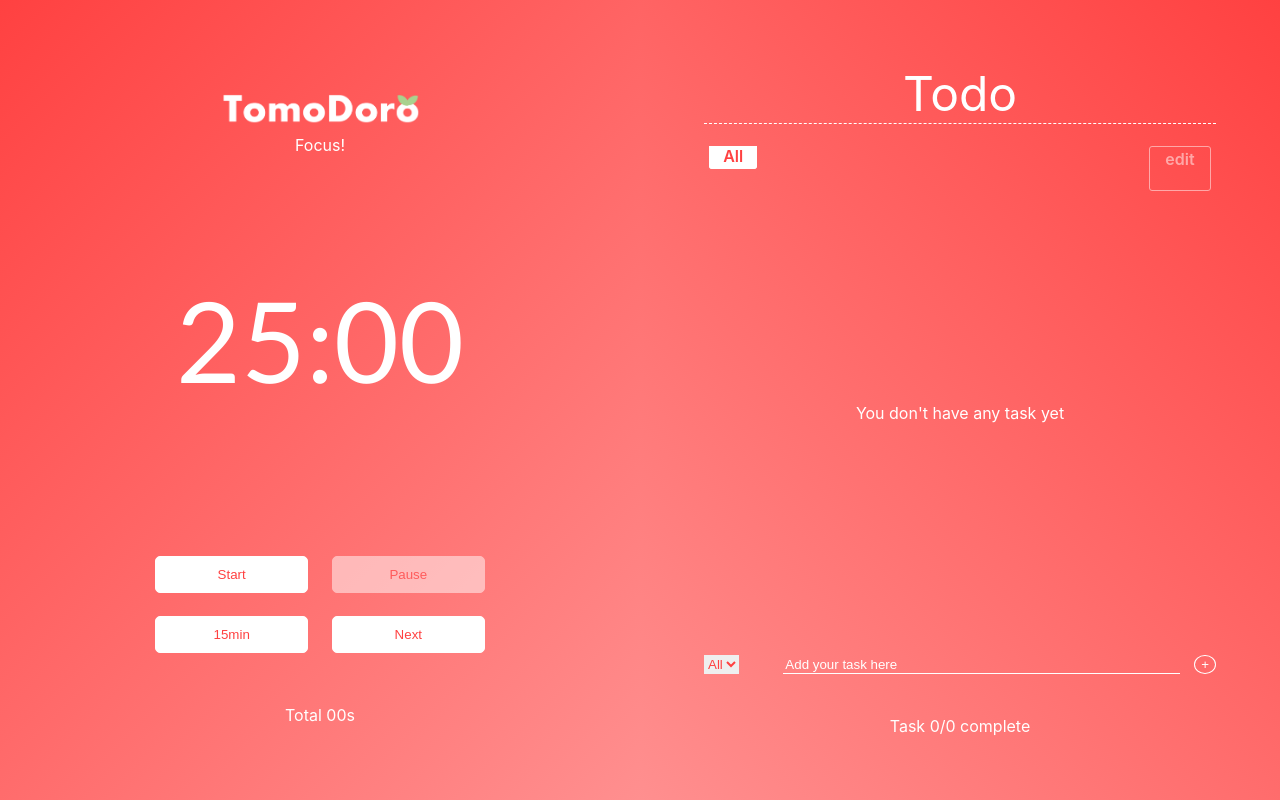
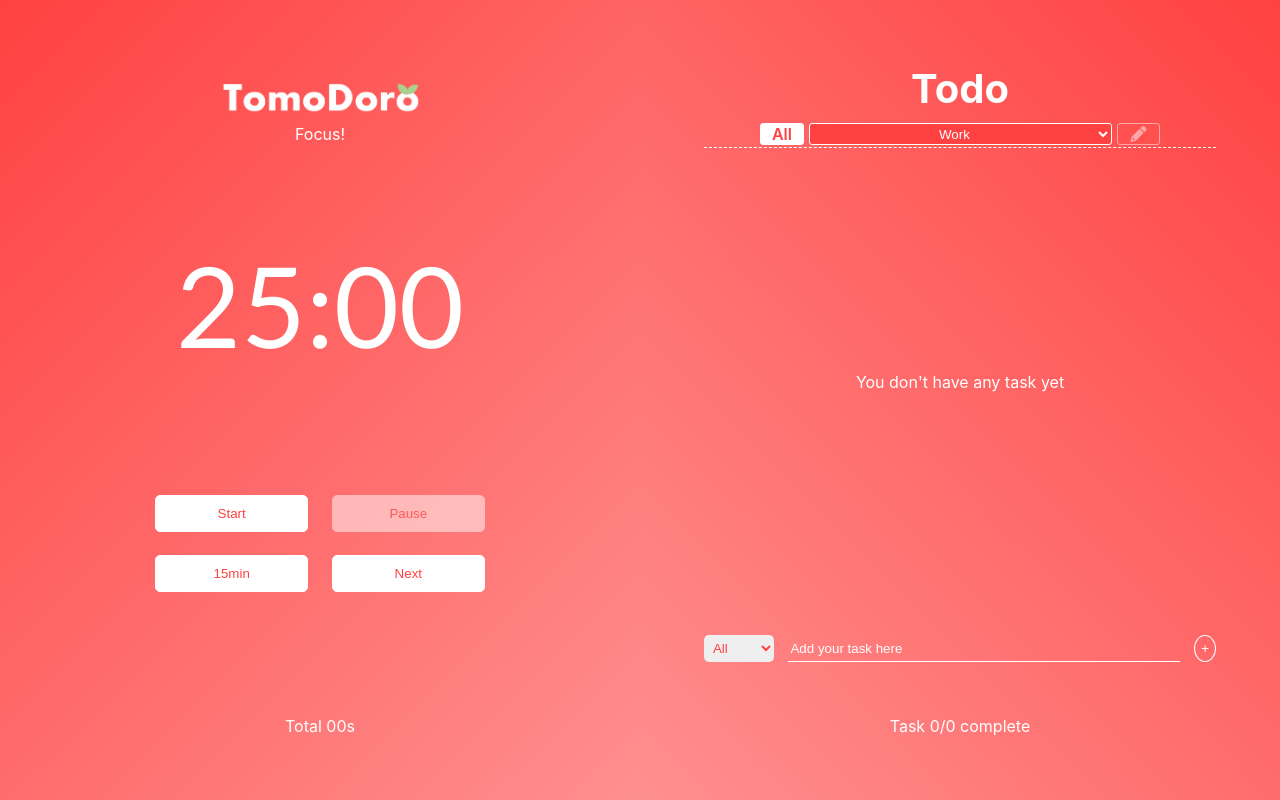
Before and after one commit to hoyeonii/pomodoro-timer-app, a React (Create React App) app: page / in a window 1280 px wide. Built offline with nearby package versions, Linux system fonts and the light colour scheme.

Commit message:
sortby category added

```diff
--- a/package.json
+++ b/package.json
@@ -13,6 +13,7 @@
     "react-dnd-html5-backend": "^16.0.1",
     "react-dom": "^18.0.0",
     "react-scripts": "5.0.1",
+    "react-slick": "^0.29.0",
     "web-vitals": "^2.1.4"
   },
   "scripts": {
--- a/src/App.js
+++ b/src/App.js
@@ -3,8 +3,6 @@ import React, { useEffect, useState } from "react";
 import "./App.css";
 import ViewTime from "./components/ViewTime";
 import Todo from "./components/Todo";
-import { Button } from "react-bootstrap";
-import Setting from "./components/Setting";
 function App() {
   window.onscroll = function () {
     console.log(window.innerHeight);
--- a/src/components/Setting.js
+++ /dev/null
@@ -1,33 +0,0 @@
-import React from "react";
-import { Modal, Button } from "react-bootstrap";
-
-function Setting({ show, onHide }) {
-  return (
-    <Modal
-      show={show}
-      onHide={onHide}
-      size="lg"
-      aria-labelledby="contained-modal-title-vcenter"
-      centered
-    >
-      <Modal.Header closeButton>
-        <Modal.Title id="contained-modal-title-vcenter">
-          Modal heading
-        </Modal.Title>
-      </Modal.Header>
-      <Modal.Body>
-        <h4>Centered Modal</h4>
-        <p>
-          Cras mattis consectetur purus sit amet fermentum. Cras justo odio,
-          dapibus ac facilisis in, egestas eget quam. Morbi leo risus, porta ac
-          consectetur ac, vestibulum at eros.
-        </p>
-      </Modal.Body>
-      <Modal.Footer>
-        <Button onClick={onHide}>Close</Button>
-      </Modal.Footer>
-    </Modal>
-  );
-}
-
-export default Setting;
--- a/src/components/Todo.js
+++ b/src/components/Todo.js
@@ -8,11 +8,13 @@ function Todo() {
   const [modeViewTodo, setmodeViewTodo] = useState(true);
   const [todoList, setTodoList] = useState([]);
   const [category, setCategory] = useState("All");
-  const [categoryList, setCategoryList] = useState([]);
+  const [categoryList, setCategoryList] = useState(["Work", "Life", "Family"]);
 
   return (
     <div className="todo">
-      <div className="todo-header">Todo</div>
+      <div className="todo-header">
+        <h1>Todo</h1>
+
         <div className="todo-options">
           <div className="todo-category">
             <label
@@ -32,25 +34,40 @@ function Todo() {
             >
               All
             </label>
-          {categoryList.map((el) => (
-            <label
-              onClick={() => {
+            {categoryList.length > 0 ? (
+              <select
+                onChange={(e) => {
                   setmodeViewTodo(true);
-                setCategory(el);
+                  setCategory(e.target.value);
                 }}
+                className="todo-category-select"
                 style={{
                   backgroundColor:
-                  modeViewTodo && category === el ? "white" : "transparent",
+                    modeViewTodo && category !== "All"
+                      ? "white"
+                      : "rgb(255, 65, 65)",
                   color:
-                  modeViewTodo && category === el
+                    modeViewTodo && category !== "All"
                       ? "rgb(255, 65, 65)"
                       : "white",
                   opacity: modeViewTodo ? 1 : 0.5,
                 }}
               >
+                {categoryList.map((el, i) => (
+                  <option
+                    key={i}
+                    className="todo-category-option"
+                    style={{
+                      opacity: modeViewTodo ? 1 : 0.5,
+                    }}
+                  >
                     {el}
-            </label>
+                  </option>
                 ))}
+              </select>
+            ) : (
+              <div></div>
+            )}
           </div>
           <label
             onClick={() => {
@@ -60,10 +77,12 @@ function Todo() {
               backgroundColor: !modeViewTodo ? "white" : "transparent",
               color: !modeViewTodo ? "rgb(255, 65, 65)" : "white",
               opacity: !modeViewTodo ? 1 : 0.5,
+              // height: "20px",
             }}
           >
-          edit
+            <i class="fa-solid fa-pencil"></i>
           </label>
+        </div>
       </div>
       {modeViewTodo ? (
         <EditTask
--- a/src/components/ViewTask.js
+++ b/src/components/ViewTask.js
@@ -14,13 +14,13 @@ function ViewTask({ category, todoList, setTodoList }) {
     setTodoList(updatedList);
   };
 
-  const handleUpdate = (id) => {
-    let updatedList = [...todoList];
-    updatedList.forEach((todo) => {
-      if (todo.id === id) {
-      }
-    });
-  };
+  // const handleUpdate = (id) => {
+  //   let updatedList = [...todoList];
+  //   updatedList.forEach((todo) => {
+  //     if (todo.id === id) {
+  //     }
+  //   });
+  // };
   return (
     <DragDropContext onDragEnd={handleDrop}>
       <Droppable droppableId="list-container">
@@ -90,17 +90,7 @@ function ViewTask({ category, todoList, setTodoList }) {
                         >
                           {item.task}
                         </div>
-                        <button
-                          style={{
-                            background: "none",
-                            border: "none",
-                            color: "white",
-                            cursor: "pointer",
-                          }}
-                          onClick={() => handleUpdate(item.id)}
-                        >
-                          <i class="fa-solid fa-pen"></i>
-                        </button>
+
                         <button
                           style={{
                             background: "none",
--- a/src/css/Todo.css
+++ b/src/css/Todo.css
@@ -11,26 +11,32 @@
 
 .todo-header {
   margin: 0 10%;
-  font-size: 3em;
   border-bottom: 1px dashed white;
 }
+h1 {
+  margin: 0;
+  margin-bottom: 10px;
+  font-size: 2.5rem;
+}
 .todo-options {
-  margin: 0 10%;
+  margin: 2px 10%;
   display: flex;
   justify-content: space-between;
 }
 .todo-category {
-  /* border: 1px solid aqua; */
+  display: flex;
+  justify-content: space-between;
   width: 100%;
-  height: 45px;
+  /* height: 45px; */
   text-align: left;
-  overflow-x: scroll;
+  /* overflow-x: scroll;
   overflow-y: hidden;
-  white-space: nowrap;
+  white-space: nowrap; */
   /* word-wrap: normal; */
 }
-.todo-category::-webkit-scrollbar {
-  width: 5px; /*스크롤바의 너비*/
+
+/* .todo-category::-webkit-scrollbar {
+  width: 2px;
 }
 
 .todo-category::-webkit-scrollbar-thumb {
@@ -38,15 +44,16 @@
   background-clip: padding-box;
   border: 7px solid transparent;
   border-radius: 20px 0;
-}
+} */
 
 .todo-options label {
   cursor: pointer;
   border: 1px solid white;
   border-radius: 3px;
-  padding: 2px 3%;
+  padding: 0px 3%;
   margin: 0 5px;
   font-weight: 600;
+  align-items: center;
 }
 .todo-category > label:last-child {
   opacity: 0.5;
@@ -54,6 +61,14 @@
 .todo-category > label:last-child:hover {
   opacity: 1;
 }
+.todo-category-select {
+  width: 100%;
+  border: 1px solid white;
+  border-radius: 3px;
+  text-align: center;
+  outline: none;
+}
+
 .todo-dndMessage {
   visibility: hidden;
 }
@@ -133,6 +148,8 @@ input[type="checkbox"]:checked .todo-check {
 .todo-select {
   color: rgb(255, 65, 65);
   border: none;
+  border-radius: 5px;
+  padding: 1%;
   outline: none;
 }
 .todo-addTask-input {
@@ -158,14 +175,13 @@ input[type="checkbox"]:checked .todo-check {
 
 @media screen and (max-width: 450px) {
   .todo-header {
-    font-size: 2em;
-    border-top: 1px dashed white;
-    border-bottom: none;
+    /* border-top: 1px dashed white;
+    border-bottom: none; */
     margin: 0;
   }
 
   .todo {
-    height: 65vh;
+    height: 100vh;
     /* padding: 4% 0; */
     display: flex;
     flex-direction: column;
--- a/src/css/ViewTime.css
+++ b/src/css/ViewTime.css
@@ -4,7 +4,7 @@
   padding: 5% 0;
   display: flex;
   flex-direction: column;
-  justify-content: space-around;
+  justify-content: space-between;
   /* background-color: rgb(253, 77, 77); */
   background: linear-gradient(135deg, rgb(255, 65, 65), rgb(255, 143, 143));
 }
@@ -16,7 +16,7 @@
   font-family: "Trebuchet MS", "Lucida Sans Unicode", "Lucida Grande",
     "Lucida Sans", Arial, sans-serif;
   font-size: 7em;
-  padding: 15% 0;
+  /* padding: 15% 0; */
 }
 
 .pomo-button {
@@ -43,7 +43,7 @@
 
 @media screen and (max-width: 450px) {
   .pomodoro {
-    height: 35vh;
+    height: 100vh;
   }
 
   .pomo-timer {
@@ -73,6 +73,6 @@
 
 @media screen and (max-height: 600px) {
   .pomodoro {
-    display: none;
+    /* display: none; */
   }
 }
```
Also changed, not shown: 1 other file (tests, documents, lock files or other folders). Lines whose indentation alone changed are shown as unchanged.
